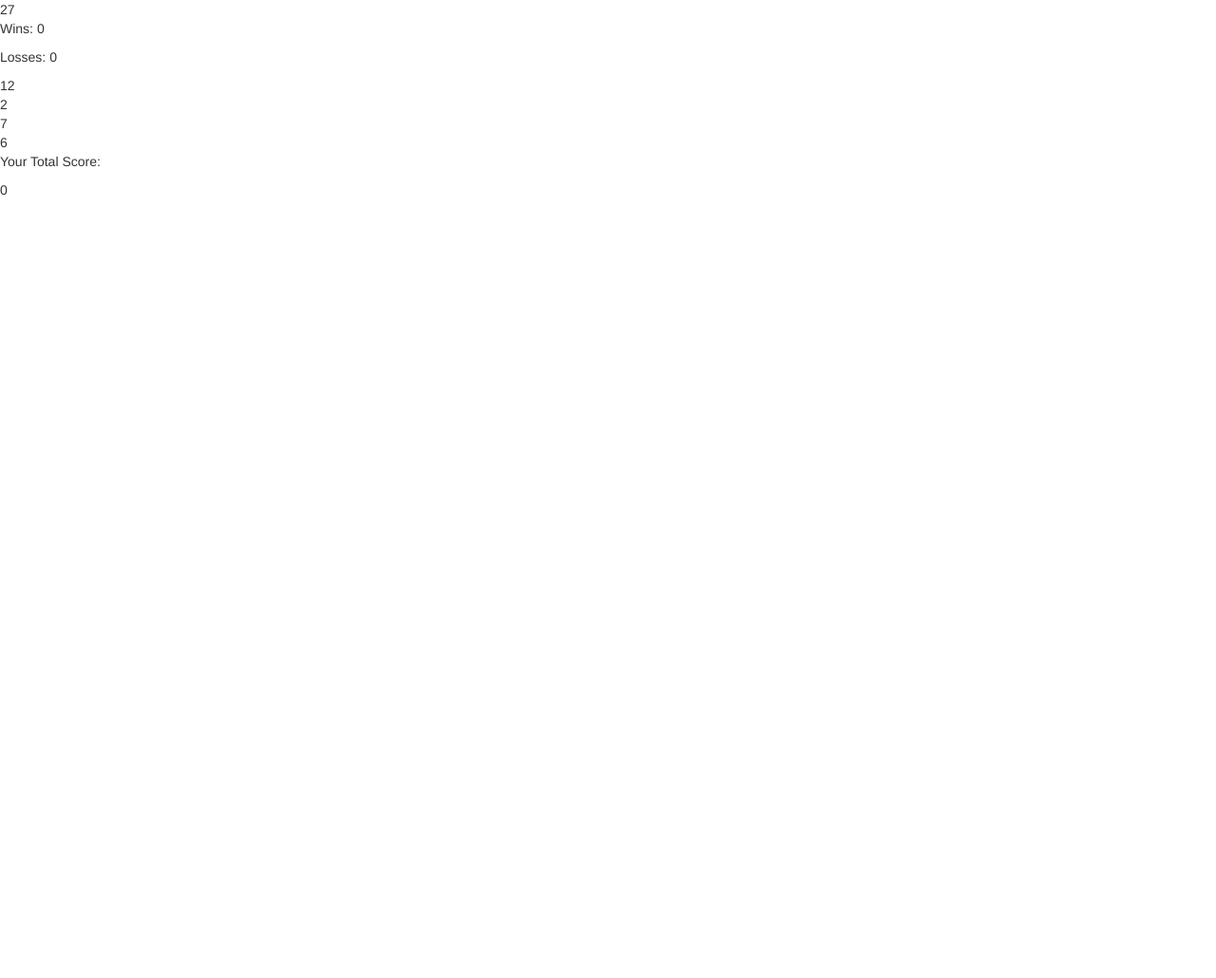
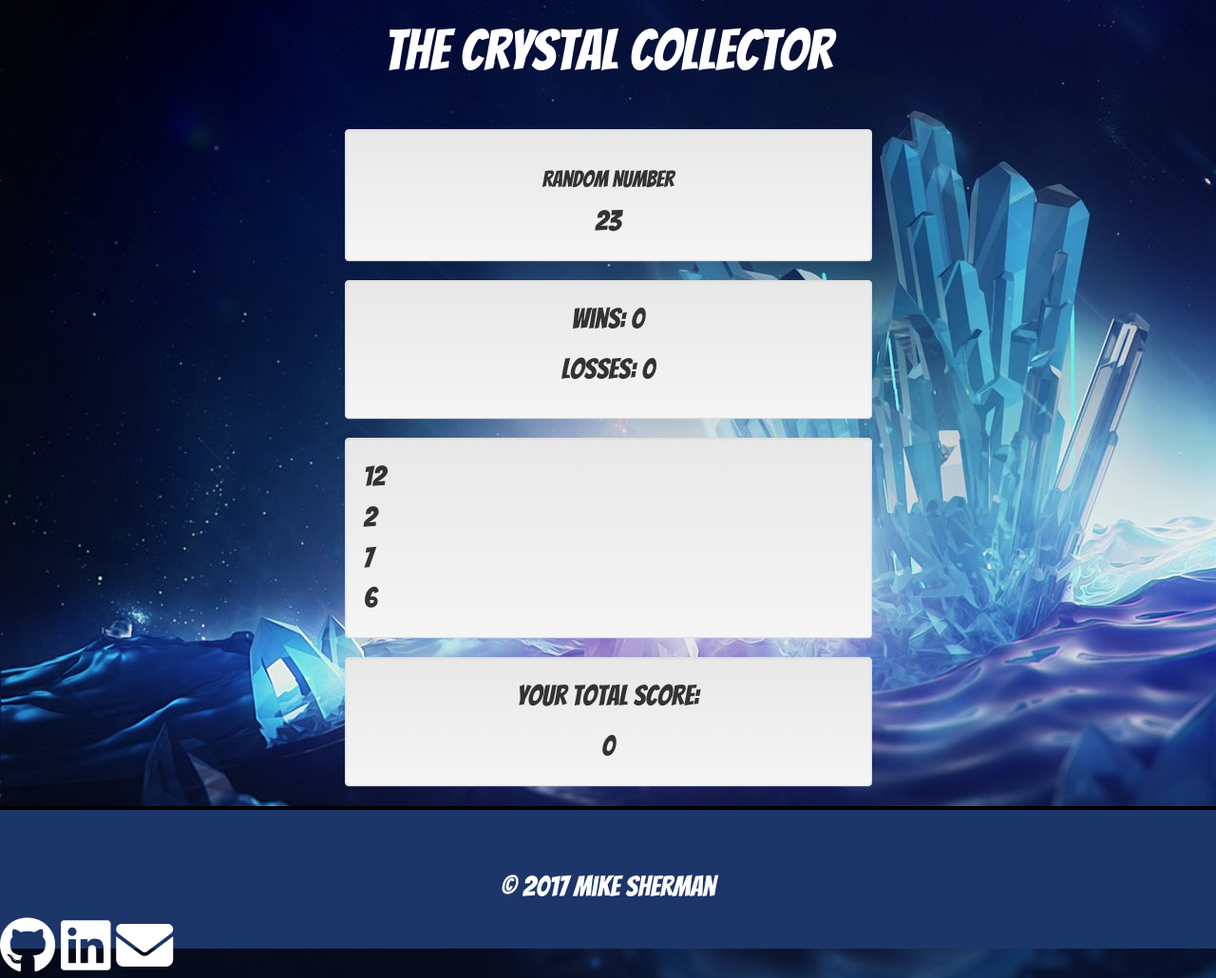
Before and after one commit to msherman83/week-4-game, a plain HTML site: page index.html in a window 1280 px wide. Shown: the whole page at 95% size. Before the commit the page ends 800 px from the top, so only its background shows below. Drawn offline with nearby package versions, Linux system fonts and the light colour scheme; a web font is replaced by a local one.

Commit message:
initial upload before i break something today

```diff
--- a/assets/css/style.css
+++ b/assets/css/style.css
@@ -0,0 +1,30 @@
+body {
+    font-family: 'Bangers', cursive;
+    background-image: url(../img/gamebackground.jpg);
+    font-size: 30px;
+}
+
+h1 {
+    font-size: 60px;
+    color: white;
+    margin-bottom: 50px;
+}
+
+
+
+footer {
+    width: 100%;
+    height: 150px;
+    background-color: #1C3669;
+    border-top: black solid 4px;
+}
+
+footer p {
+    color: white;
+    text-align: center;
+    padding-top: 60px;
+}
+
+.fa {
+    color: white;
+}
--- a/assets/javascript/game.js
+++ b/assets/javascript/game.js
@@ -20,7 +20,7 @@ $(document).ready(function () {
         $(".random-number").ready(function () {
             randomNumber = parseInt(randomNumber);
             for (var i = 19; i < 120; i++) {
-                randomNumber = Math.floor(Math.random() * 120) + 1
+                randomNumber = Math.floor(Math.random() * (120 - 19)) + 1
             };
             $(".random-number").html(randomNumber);
         });
@@ -73,6 +73,8 @@ $(document).ready(function () {
         });
     }// End random number generation for random number field.
 
+
+
     // ===========================================================
     // Functions that randomly generate all numbers on page.
     randomNumberGenerator()
@@ -81,6 +83,7 @@ $(document).ready(function () {
     crystalThreeGenerator()
     crystalFourGenerator()
     // ===========================================================
+
 
 
     // ===========================================================
--- a/index.html
+++ b/index.html
@@ -18,21 +18,32 @@
     <!-- Latest compiled and minified JavaScript -->
     <script src="https://maxcdn.bootstrapcdn.com/bootstrap/3.3.7/js/bootstrap.min.js" integrity="sha384-Tc5IQib027qvyjSMfHjOMaLkfuWVxZxUPnCJA7l2mCWNIpG9mGCD8wGNIcPD7Txa"
         crossorigin="anonymous"></script>
-    <link href="https://fonts.googleapis.com/css?family=Rye" rel="stylesheet">
+    <link href="https://fonts.googleapis.com/css?family=Bangers" rel="stylesheet">
     <link rel="stylesheet" content="text/css" href="./assets/css/style.css">
+    <script src="https://use.fontawesome.com/6d9c176f3b.js"></script>
     <title>The Crystal Collector</title>
 </head>
 
 <body>
     <header>
+        <h1 class="text-center">The Crystal Collector</h1>
 
     </header>
 
     <section>
-        <div>
+        <div class="container">
+            <div class="row">
+                <div class="col-lg-3">
+
+                </div>
+                <div class="col-lg-6">
+                    <div class="well text-center">
+                        <h3>Random Number</h3>
                         <div class="random-number">
                             0
                         </div>
+                    </div>
+                    <div class="well text-center">
                         <div class="wins-losses-field">
                             <p>Wins:
                                 <span class="wins-field">0</span>
@@ -41,29 +52,56 @@
                                 <span class="losses-field">0</span>
                             </p>
                         </div>
+                    </div>
+
+                    <div class="well">
                         <div class="crystals">
                             <div class="crystal-one">
-                    <span class="crystal-one-field">0</span>
+                                <span class="crystal-one-field">
+                                    <img src="https://dummyimage.com/150x150/000/fff">
+                                </span>
                             </div>
                             <div class="crystal-two">
-                    <span class="crystal-two-field">0</span>
+                                <span class="crystal-two-field">
+                                    <img src="https://dummyimage.com/150x150/000/fff">
+                                </span>
                             </div>
                             <div class="crystal-three">
-                    <span class="crystal-three-field">0</span>
+                                <span class="crystal-three-field">
+                                    <img src="https://dummyimage.com/150x150/000/fff">
+                                </span>
                             </div>
                             <div class="crystal-four">
-                    <span class="crystal-four-field">0</span>
+                                <span class="crystal-four-field">
+                                    <img src="https://dummyimage.com/150x150/000/fff">
+                                </span>
                             </div>
                         </div>
+                    </div>
+                    <div class="well text-center">
                         <div class="total-score-container">
                             <p>Your Total Score: </p>
                             <div class="total-score">
                                 <span class="total-score-field">0</span>
                             </div>
                         </div>
+                    </div>
+                </div>
+            </div>
+
+            <div class="col-lg-3">
 
             </div>
+        </div>
     </section>
+    <footer>
+        <p>&copy 2017 Mike Sherman</p>
+        <div class="social">
+            <i class="fa fa-github fa-2x" aria-hidden="true"></i>
+            <i class="fa fa-linkedin-square fa-2x" aria-hidden="true"></i>
+            <i class="fa fa-envelope fa-2x" aria-hidden="true"></i>
+        </div>
+    </footer>
 
     <script src="./assets/javascript/game.js" type="text/javascript"></script>
 </body>
```
Also changed, not shown: assets/img/crystals.jpg (added), assets/img/gamebackground.jpg (added). Lines whose indentation alone changed are shown as unchanged.
